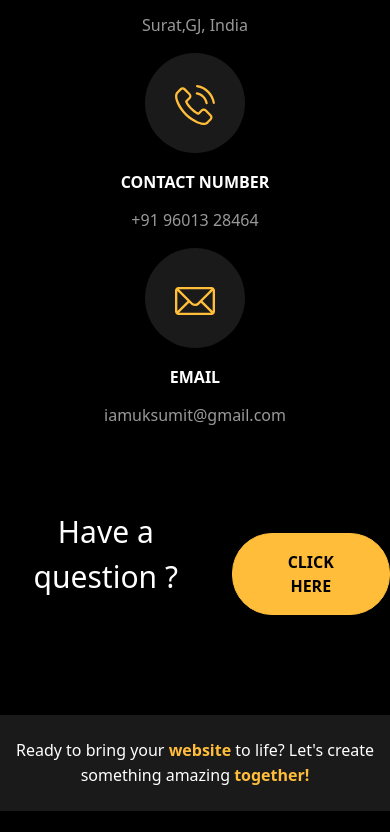
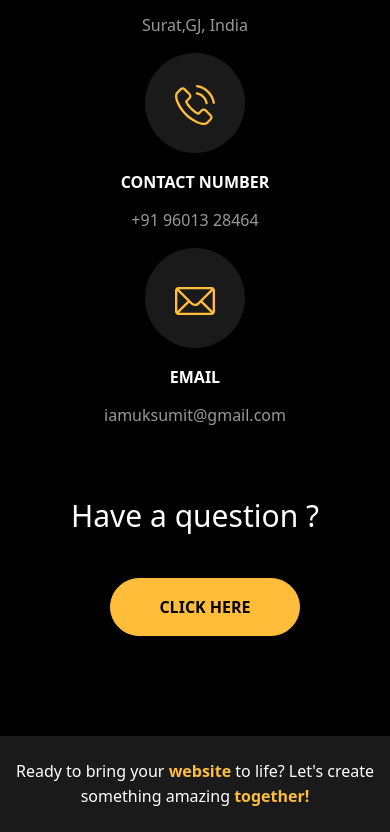
Before and after one commit to sumit-umak/port-2, a plain HTML site: page index.html in a window 390 px wide. Shown: the part 10894-11726 px from the top of the page. Before the commit the page ends 11705 px from the top, so only its background shows below. Drawn offline with nearby package versions, Linux system fonts and the light colour scheme.

Commit message:
Update style.css

```diff
--- a/style.css
+++ b/style.css
@@ -495,7 +495,7 @@ footer p span{
 }
 
 .form-section{
-display:flex;
+  display:flex;
   justify-content: center;
   align-items: center;
 }
@@ -531,6 +531,9 @@ display:flex;
   padding-left: 0;
   margin-top: 40px;
 }
+  .form-section{
+    display:block;
+  }
 .form-section a{
   margin-top: 40px;
 }
```
